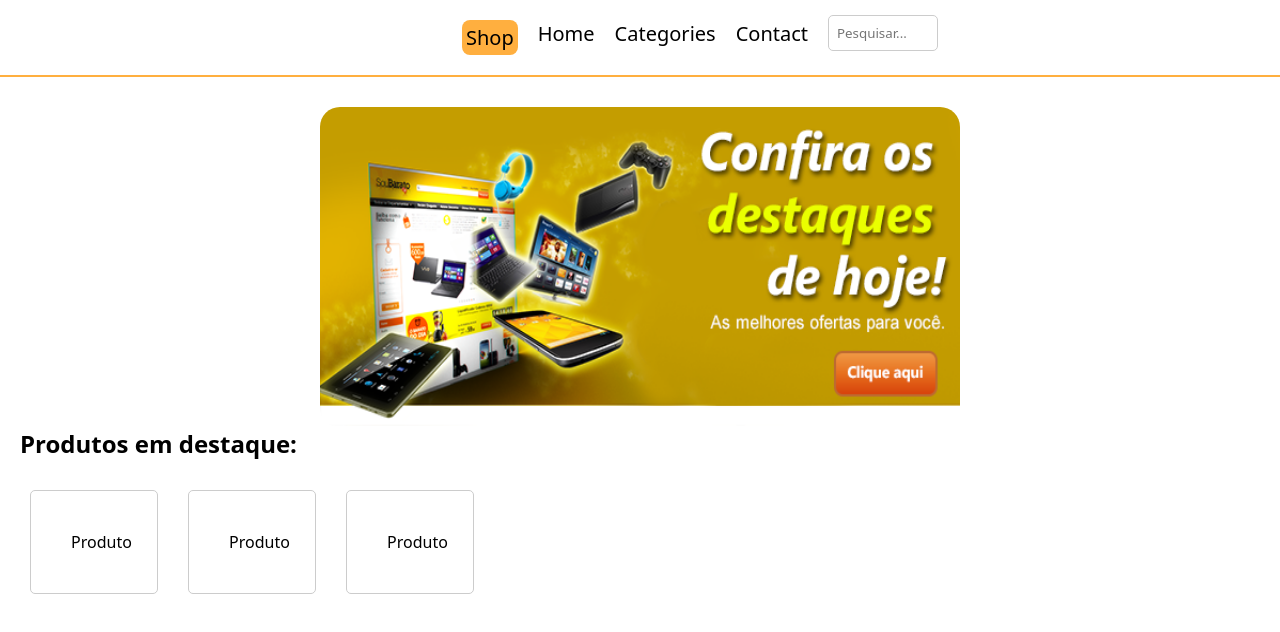
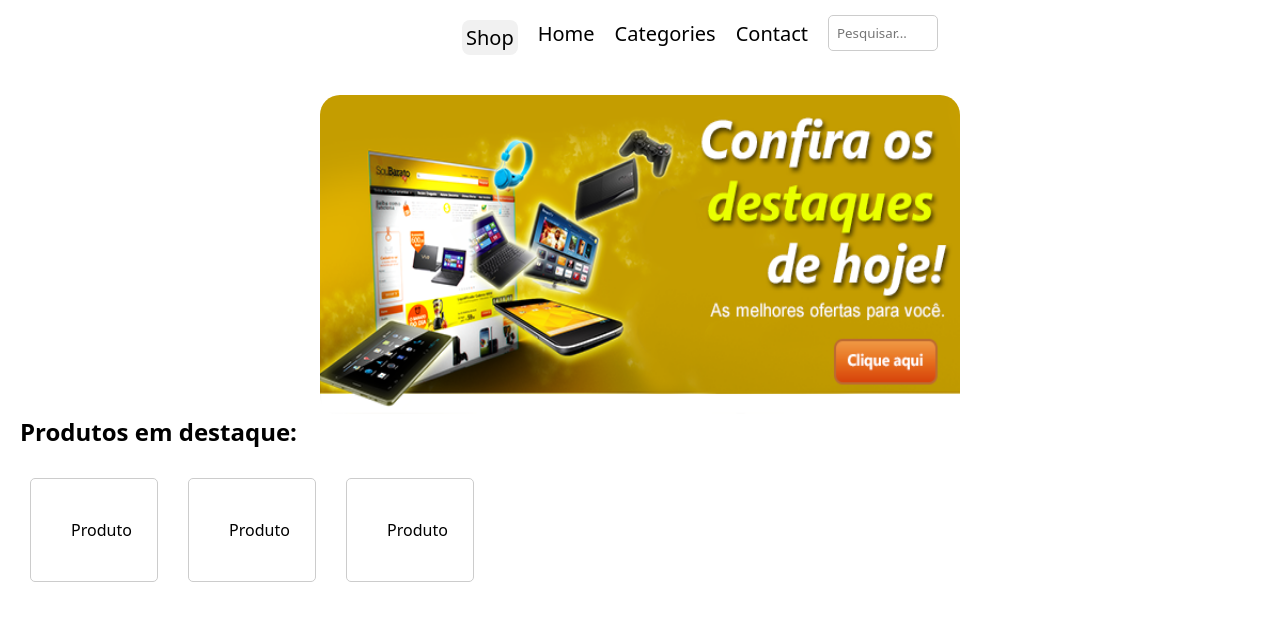
Before and after one commit to liabersiv/Categorias_Katchau, a plain HTML site: page Katchau/index.html in a window 1280 px wide. In both pictures the pointer is over the item "Shop". Drawn offline with Linux system fonts and the light colour scheme.

Commit message:
Four commit, for delete de divider line, hr

```diff
--- a/Katchau/index.html
+++ b/Katchau/index.html
@@ -25,7 +25,6 @@
             </div>
         </ul>
     </nav>
-    <hr style="border: 1px solid #ffaf3f; margin-top: 10px;">
     <!-- Banner Slide Section -->
     <div class="imgcontainer">
         <img src="img/img-1.png" width="50%" height="320px" alt="imagem 1">
--- a/Katchau/style.css
+++ b/Katchau/style.css
@@ -51,7 +51,7 @@ nav {
 }
 
 .item:hover {
-    background-color: #ffaf3f;
+    background-color: #f1f1f1;
     padding: 4px;
     transition: 0.4s;
     border-radius: 8px;
```
